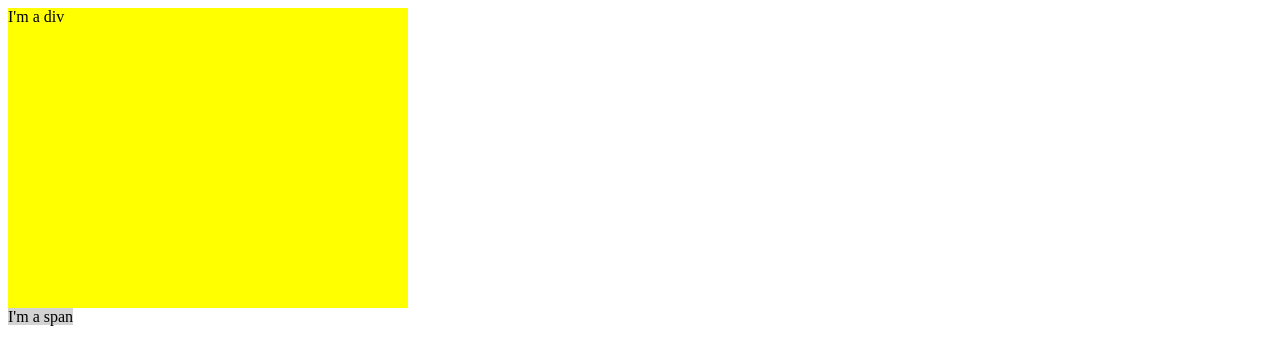
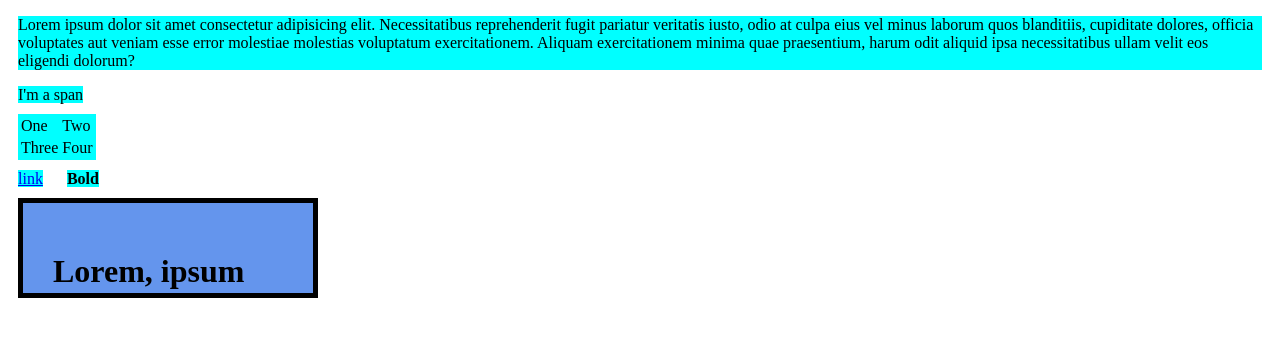
Before and after one commit to palak1101/FullStack-Web-Development, a plain HTML site: page index.html in a window 1280 px wide. Drawn offline with Linux system fonts and the light colour scheme.

Commit message:
margin & padding

```diff
--- a/index.html
+++ b/index.html
@@ -6,23 +6,59 @@
     <meta name="viewport" content="width=device-width, initial-scale=1.0">
     <title>FullStack-Track</title>
     <style>
-        div{
-            background-color: yellow;        /*block-level-element*/
-            width: 400px;
-            height: 300px;
+        .background{
+            background: aqua;
+            margin: 10px;
         }
 
-        span{
-            background-color: lightgray;     /*inline-element*/
-            width: 400px;
-            height: 300px;
+        .example{
+            background: cornflowerblue;
+            width: 300px;
+            height: 100px;
+            /* box-sizing: content-box;  by default*/
+            box-sizing: border-box;
+            margin: 10px;
+            /* padding-left: 30px;
+            padding-right: 10px;
+            padding-top: 50px;
+            padding-bottom: 10px; */
+            padding: 50px 10px 10px 30px;
+            border: 5px solid black;
         }
     </style>
 </head>
 
 <body>
-    <div>I'm a div</div>
-    <span>I'm a span</span>
+
+    <!--Every element is a box-->
+    <div class="background">
+        <p>Lorem ipsum dolor sit amet consectetur adipisicing elit. Necessitatibus reprehenderit fugit pariatur veritatis iusto, odio at culpa eius vel minus laborum quos blanditiis, cupiditate dolores, officia voluptates aut veniam esse error molestiae molestias voluptatum exercitationem. Aliquam exercitationem minima quae praesentium, harum odit aliquid ipsa necessitatibus ullam velit eos eligendi dolorum?</p>
+    </div>
+
+    <span class="background">I'm a span</span>
+
+    <table class="background">
+        <tr>
+            <td>One</td>
+            <td>Two</td>
+        </tr>
+
+        <tr>
+            <td>Three</td>
+            <td>Four</td>
+        </tr>
+    </table>
+
+    <a href="#" class="background">link</a>
+
+    <b class="background">Bold</b>
+
+    <!--Example of Box-Model-->
+    <div>
+        <h1 class="example">Lorem, ipsum</h1>
+    </div>
+
+
 
 </body>
 
```
